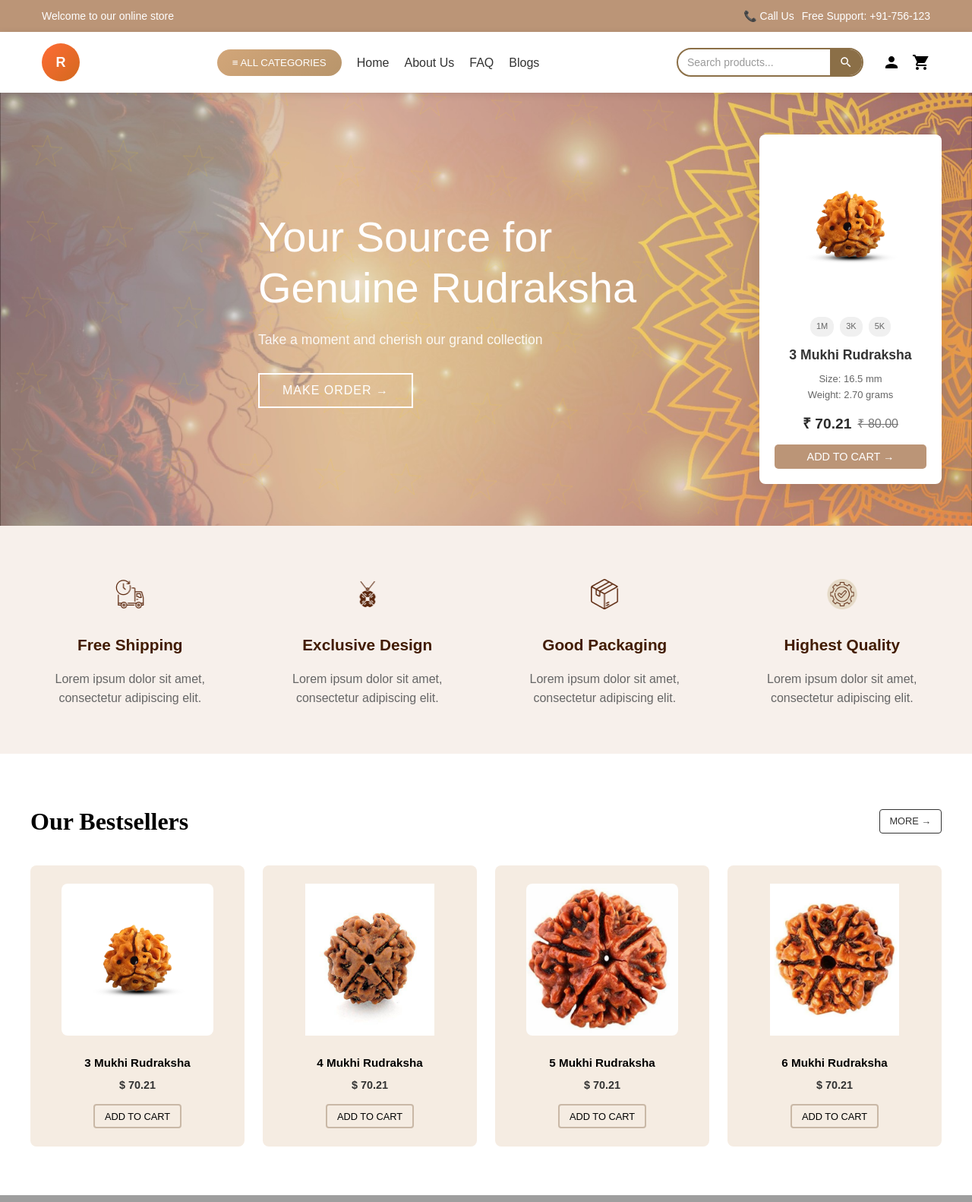
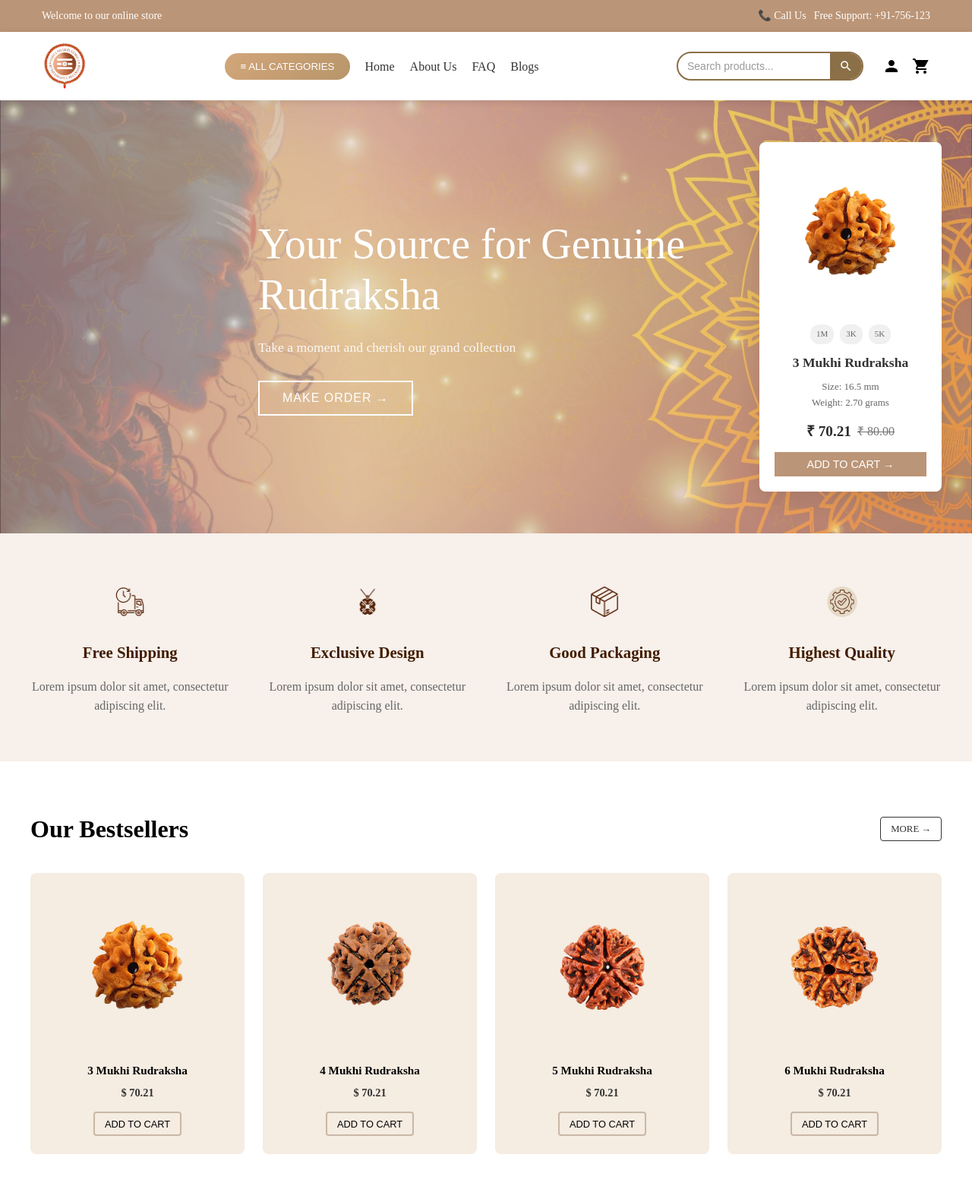
Before and after one commit to smithhamal10/rudraksha, a PHP site: page /home.html in a window 1280 px wide; the page is wider, and only the part inside the window is pictured. Shown: the top 1582 px of that part at 76% size. Run offline with PHP 8.4, Linux system fonts and the light colour scheme; grey boxes are pictures that could not be loaded.

Commit message:
added logo

```diff
--- a/home.css
+++ b/home.css
@@ -5,7 +5,8 @@
 }
 
 body {
-    font-family: 'Arial', sans-serif;
+    font-family: 'Manrope', sans-serif,
+;
     background-color: #f5f5f5;
     line-height: 1.6;
 }
@@ -61,6 +62,11 @@ body {
     display: flex;
     align-items: center;
     gap: 10px;
+}
+.logo img {
+    width: 60px;
+    height: 60px;
+    object-fit: contain;
 }
 
 .logo-circle {
@@ -248,7 +254,7 @@ body {
 .product-image {
     width: 180px;
     height: 180px;
-    background: url(images/product/3mukhi.jpeg) no-repeat center center;
+    background: url(images/product/3mukhi.png) no-repeat center center;
     background-size: cover;
     margin: 0 auto 15px;
     display: flex;
@@ -319,7 +325,6 @@ body {
     font-weight: 500;
     width: 100%;
     font-size: 0.9rem;
-    border-radius: 5px;
     transition: all 0.3s ease;
 }
 
@@ -1370,7 +1375,6 @@ body {
     font-size: 0.7em;
     font-weight: bold;
     margin-right: 125px;
-    border-radius: 4px;
 }
 
 .add-to-cartb:hover {
@@ -1505,7 +1509,6 @@ body {
     letter-spacing: 1px;
     cursor: pointer;
     transition: all 0.3s ease;
-    border-radius: 4px;
 }
 
 .add-to-cartc:hover {
--- a/home.html
+++ b/home.html
@@ -26,8 +26,7 @@
     <header class="header">
         <div class="header-content">
             <div class="logo">
-                <div class="logo-circle">R</div>
-            </div>
+    <img src="images/logo/logo.png" alt="Rudraksha Store Logo"> </div>
            <div class="navigation">
     <button class="categories-btn" id="categoriesBtn">≡ ALL CATEGORIES</button>
 
@@ -181,25 +180,25 @@
         </div>
         <div class="bestsellers-grid">
             <div class="bestseller-card">
-                <img src="images/product/3mukhi.jpeg" alt="3 Mukhi Rudraksha">
+                <img src="images/product/3mukhi.png" alt="3 Mukhi Rudraksha">
                 <h3>3 Mukhi Rudraksha</h3>
                 <p>$ 70.21</p>
                 <button class="cart-btn">ADD TO CART</button>
             </div>
             <div class="bestseller-card">
-                <img src="images/product/4mukhi.jpeg" alt="4 Mukhi Rudraksha">
+                <img src="images/product/4mukhi.png" alt="4 Mukhi Rudraksha">
                 <h3>4 Mukhi Rudraksha</h3>
                 <p>$ 70.21</p>
                 <button class="cart-btn">ADD TO CART</button>
             </div>
             <div class="bestseller-card">
-                <img src="images/product/5mukhi.jpeg" alt="5 Mukhi Rudraksha">
+                <img src="images/product/5mukhi.png" alt="5 Mukhi Rudraksha">
                 <h3>5 Mukhi Rudraksha</h3>
                 <p>$ 70.21</p>
                 <button class="cart-btn">ADD TO CART</button>
             </div>
             <div class="bestseller-card">
-                <img src="images/product/6mukhi.jpeg" alt="6 Mukhi Rudraksha">
+                <img src="images/product/6mukhi.png" alt="6 Mukhi Rudraksha">
                 <h3>6 Mukhi Rudraksha</h3>
                 <p>$ 70.21</p>
                 <button class="cart-btn">ADD TO CART</button>
```
Also changed, not shown: images/logo/logo.png (added), images/product/1mukhi.jpeg (deleted), images/product/3mukhi.jpeg (deleted), images/product/3mukhi.png (added), images/product/4mukhi.jpeg (deleted), images/product/4mukhi.png (added), images/product/5mukhi.jpeg (deleted), images/product/5mukhi.png (added), images/product/6mukhi.jpeg (deleted), images/product/6mukhi.png (added).
